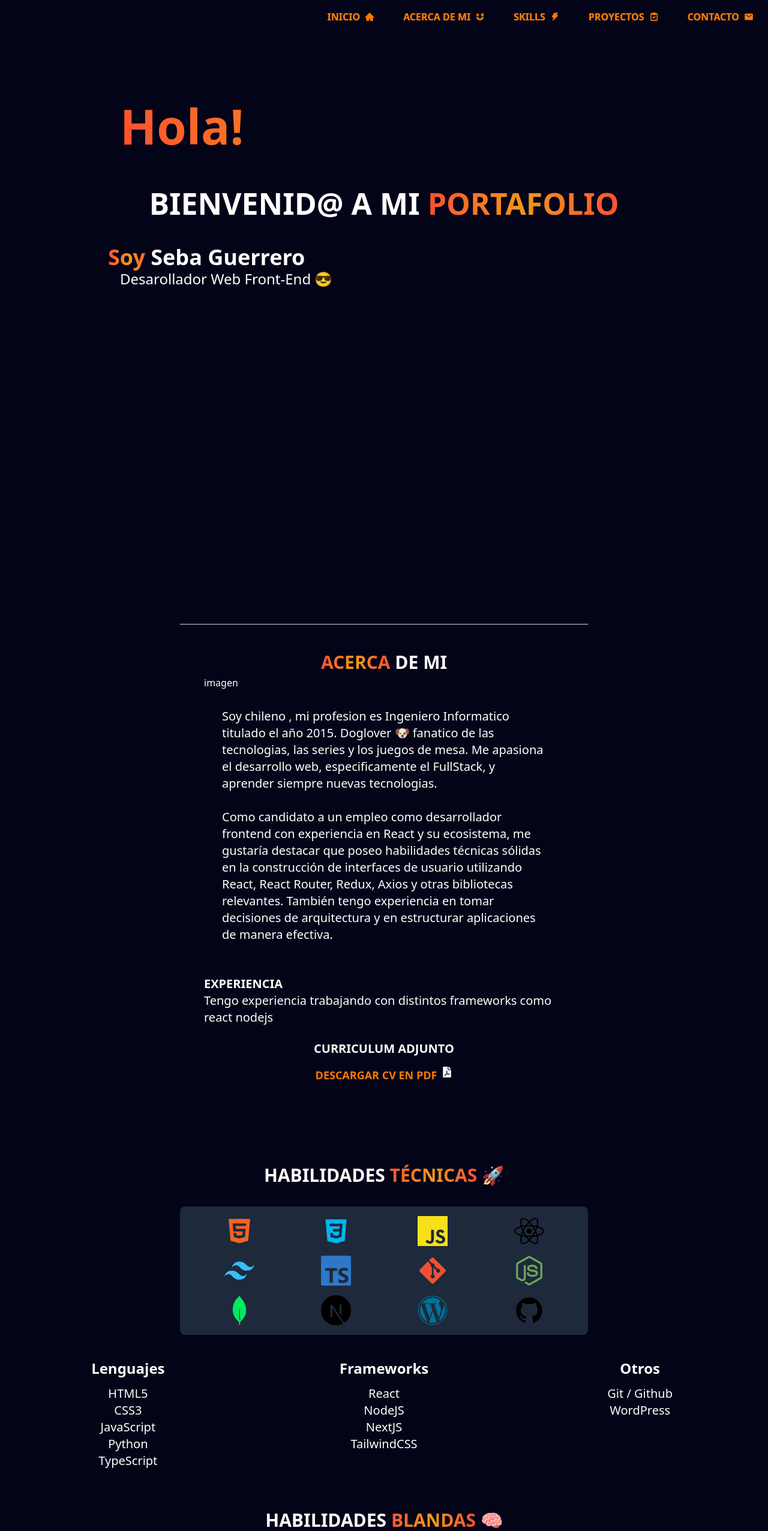
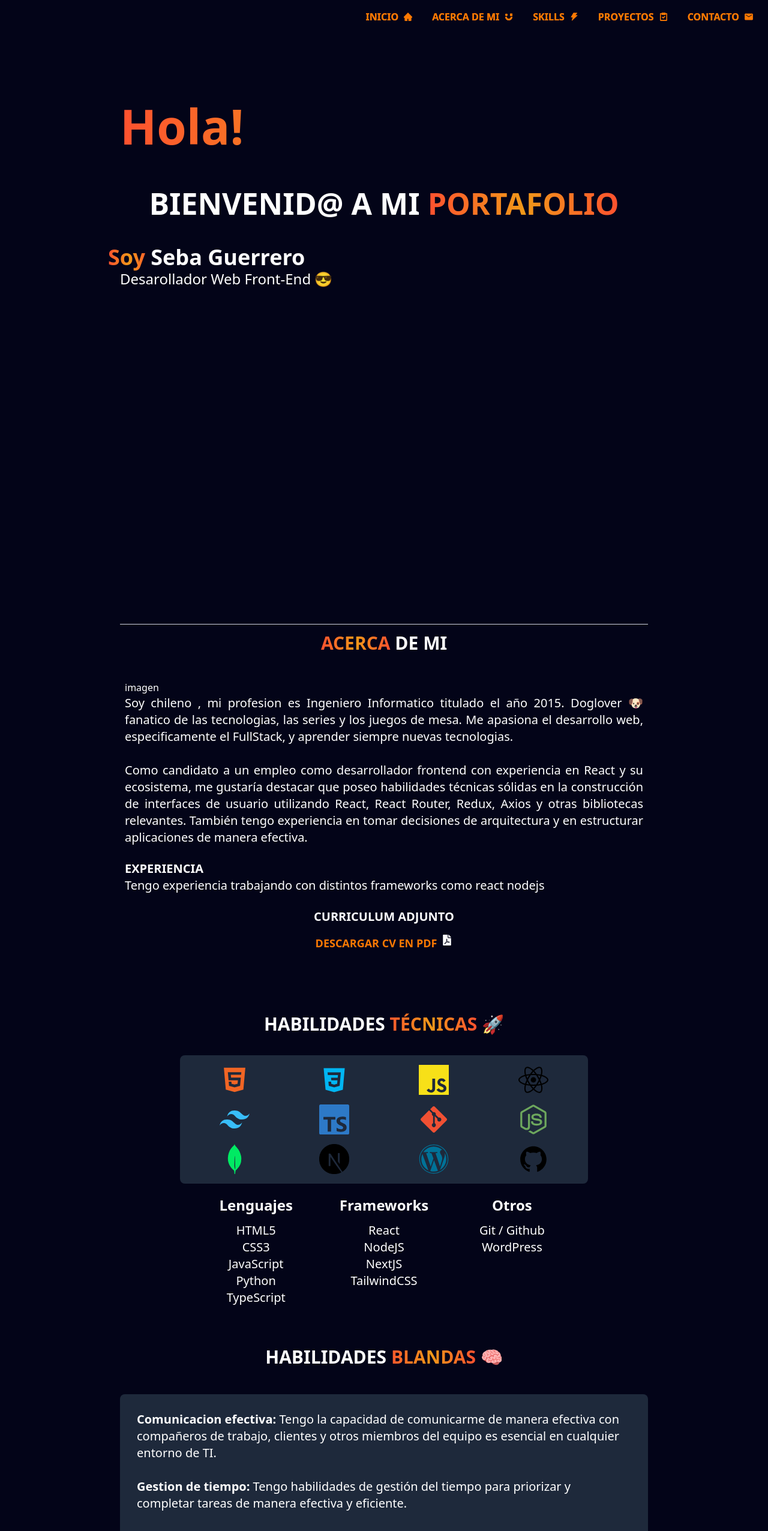
Before and after one commit to sebaguerrero15/portafolio, a Next.js app: page / in a window 1280 px wide. Shown: the top 2552 px of the page at 60% size. Built offline with nearby package versions, Linux system fonts and the light colour scheme.

Commit message:
cambios 3.1

```diff
--- a/src/components/navbar.js
+++ b/src/components/navbar.js
@@ -15,7 +15,7 @@ const Navbar = () => {
 
 useEffect(() => {
   window.addEventListener('scroll', () => {
-    window.scrollY > 60 ? setIsActive(true) : setIsActive(false)
+    window.scrollY > 70 ? setIsActive(true) : setIsActive(false)
   })
 }, [])
 
@@ -23,24 +23,24 @@ useEffect(() => {
 
     <header>
     <nav>
-      <ul className={`${isActive ? "bg-black py-2 shadow-md" : "bg-none py-2"} flex justify-end px-4 fixed items-center w-full transition-all z-10 top-0 space-x-8 text-md"`}>
+      <ul className={`${isActive ? "md:bg-black py-2 shadow-md" : "bg-none py-2"} md:flex md:justify-end px-4 fixed items-center w-full transition-all z-10 top-0 space-x-4 text-md sm:grid sm:grid-cols-1 sm:justify-start"`}>
             <li>
-              <Link href="/" className="text-[#FC7903] font-bold flex gap-2 items-center hover:bg-[#292929] hover:rounded-md p-2">
+              <Link href="/" className="text-[#FC7903] font-bold flex gap-2 items-center hover:bg-[#292929] hover:rounded-md p-2 sm:ml-[18px]">
                 INICIO <AiFillHome />
                 </Link>
                 </li>
                 <li>
-              <Scroll activeClass="active" to="about" smooth={true} duration={1500} offset={-30} className="text-[#FC7903] font-bold flex gap-2 items-center hover:bg-[#292929] cursor-pointer hover:rounded-md p-2">
+              <Scroll activeClass="active" to="about" smooth={true} duration={1500} offset={-44} className="text-[#FC7903] font-bold flex gap-2 items-center hover:bg-[#292929] cursor-pointer hover:rounded-md p-2">
                 ACERCA DE MI <CgUserlane />
               </Scroll>
               </li>
               <li>
-              <Scroll activeClass="active" to="skills" smooth={true} duration={1500} offset={-100} className="text-[#FC7903] font-bold flex gap-2 items-center hover:bg-[#292929] cursor-pointer hover:rounded-md p-2">
+              <Scroll activeClass="active" to="skills" smooth={true} duration={1500} offset={-70} className="text-[#FC7903] font-bold flex gap-2 items-center hover:bg-[#292929] cursor-pointer hover:rounded-md p-2">
                 SKILLS <AiFillThunderbolt />
               </Scroll>
               </li>
               <li>
-              <Scroll activeClass="active" to="proyectos" smooth={true} duration={1500} offset={-100} className="text-[#FC7903] font-bold flex gap-2 items-center hover:bg-[#292929] cursor-pointer hover:rounded-md p-2">
+              <Scroll activeClass="active" to="proyectos" smooth={true} duration={1500} offset={-70} className="text-[#FC7903] font-bold flex gap-2 items-center hover:bg-[#292929] cursor-pointer hover:rounded-md p-2">
                 PROYECTOS <BiTask />
                 </Scroll>
                 </li>
--- a/src/pages/about.js
+++ b/src/pages/about.js
@@ -5,16 +5,16 @@ const About = () => {
   return (
     <section
       id="about"
-      className="p-10 mx-[300px] my-[90px] border-t border-gray-300"
+      className="p-2 xl:mx-[200px] my-[90px] border-t border-gray-300 sm:mx-[30px]"
     >
-      <h2 className="text-white text-center uppercase font-bold mb-10 text-[30px] sm:m-0">
+      <h2 className="text-white text-center uppercase font-bold mb-10 text-[30px] sm:mx-[50px]">
         <span className="text-transparent bg-clip-text bg-gradient-to-r from-[#FF512F] via-[#F09819] to-[#FF512F] font-extrabold">
           Acerca
         </span>{" "}
         de Mi
       </h2>
-      <span className="text-white">imagen</span>
-      <article className="text-white text-md text-xl sm:m-[30px]">
+      <span className="text-white text-center">imagen</span>
+      <article className="text-white text-xl text-justify">
         <p>
           Soy chileno , mi profesion es Ingeniero Informatico titulado el año
           2015. Doglover 🐶 fanatico de las tecnologias, las series y los juegos
@@ -33,7 +33,7 @@ const About = () => {
       </article>
       <br />
 
-      <article className="text-white container text-xl">
+      <article className="text-white text-xl text-justify">
         <h2 className="uppercase font-bold">Experiencia</h2>
         <p>
           Tengo experiencia trabajando con distintos frameworks como react
@@ -45,7 +45,7 @@ const About = () => {
       <article className="text-white text-center">
         <p className="font-semibold text-xl flex justify-center sm:mb-4">CURRICULUM ADJUNTO</p>
 
-        <Link href="/CV_SEBASTIAN_GUERRERO.pdf" target='_blank' download="CV_SEBASTIAN_GUERRERO.pdf" className="text-[#FC7903] text-lg font-bold uppercase flex justify-center gap-2">Descargar CV en PDF <FaFilePdf className="text-white"/></Link>
+        <Link href="/CV_SEBASTIAN_GUERRERO.pdf" target='_blank' download="CV_SEBASTIAN_GUERRERO.pdf" className="text-[#FC7903] text-lg font-bold uppercase flex justify-center  gap-2">Descargar CV en PDF <FaFilePdf className="text-white"/></Link>
       </article>
     </section>
   );
--- a/src/pages/index.js
+++ b/src/pages/index.js
@@ -21,7 +21,7 @@ export default function Home() {
 
         <Navbar id="inicio"/>
 
-        <main id="inicio" className="h-screen w-full mt-[150px]">
+        <main id="inicio" className="h-screen w-full md:mt-[150px] sm:mt-[220px]">
           <section>
             <h1 className="text-[80px] ml-[200px] font-extrabold text-transparent bg-clip-text bg-gradient-to-r from-[#FF512F] via-[#F09819] to-[#FF512F] sm:mx-[200px] animate__bounceInLeft animate__delay-2s">Hola!</h1>
 
--- a/src/pages/proyectos.js
+++ b/src/pages/proyectos.js
@@ -40,11 +40,11 @@ const Proyectos = () => {
 
   <section className="mt-10">
     <h2 id="proyectos" className="text-white uppercase font-bold mb-10 text-[30px] text-center">Mis proyectos <span className="text-transparent bg-clip-text bg-gradient-to-r from-[#FF512F] via-[#F09819] to-[#FF512F] font-extrabold">Realizados</span> 📑</h2>
-    <ul className="grid grid-cols-2 text-white sm:grid sm:grid-cols-1">
+    <ul className="grid grid-cols-2 text-white sm:grid lg:grid-cols-2 lg:mx-[100px] sm:grid-cols-1">
       {trabajos.map((trabajo) => (
-        <li key={trabajo.id} className="bg-[#1E293B] m-auto h-[580px] w-[600px] rounded-md mb-11">
+        <li key={trabajo.id} className="bg-[#1E293B] m-auto h-[480px] w-[500px] rounded-md mb-11">
           <h3 className="m-5 text-extrabold text-center font-bold text-lg">{trabajo.titulo}</h3>
-          <Image src={trabajo.imagen} alt={trabajo.titulo} width={570} height={370} className="m-auto rounded-lg"/>
+          <Image src={trabajo.imagen} alt={trabajo.titulo} width={470} height={270} className="m-auto rounded-lg"/>
           <p className="mt-3 ml-5 text-lg">{trabajo.description}</p>
           <p>{trabajo.tecnologias}</p>
           <a href={trabajo.link} target="_blank" rel="noopener noreferrer" className="uppercase text-lg font-extrabold ml-5 text-transparent bg-clip-text bg-gradient-to-r from-[#FF512F] via-[#F09819] to-[#FF512F]">
--- a/src/pages/skills.js
+++ b/src/pages/skills.js
@@ -20,8 +20,8 @@ const Skills = () => {
         <h3 className="font-bold mt-[50px] text-center mb-5 uppercase text-[30px]">
           Habilidades<span className="text-transparent bg-clip-text bg-gradient-to-r from-[#FF512F] via-[#F09819] to-[#FF512F] font-extrabold"> Técnicas</span> 🚀
         </h3>
-        <div className="mx-[300px] mt-[30px] text-[50px] bg-[#1E293B] rounded-lg p-4 ">
-          <div className="grid grid-cols-4 gap-4 justify-items-center sm:mx-[10px]">
+        <div className="lg:mx-[300px] lg:mt-[30px] text-[50px] bg-[#1E293B] rounded-lg p-4 sm:mx-[120px]">
+          <div className="grid grid-cols-4 gap-4 justify-items-center">
             <AiFillHtml5 className="text-[#F16524]"/>
             <DiCss3 className="text-[#01B5F2]"/>
             <SiJavascript className="text-[#F7E018]" />
@@ -37,7 +37,7 @@ const Skills = () => {
             </div>
         </div>
 
-        <div className="grid grid-cols-3 text-center mt-[20px]">
+        <div className="grid grid-cols-3 text-center lg:mx-[320px]">
           <div className="mt-5">
             <p className="text-2xl font-extrabold">Lenguajes</p>
             <ol className="font-light p-3 text-xl">
@@ -73,7 +73,7 @@ const Skills = () => {
       <h3 className="text-white text-center font-bold mt-[50px] mb-5 uppercase text-[30px]">
           Habilidades<span className="text-transparent bg-clip-text bg-gradient-to-r from-[#FF512F] via-[#F09819] to-[#FF512F] font-extrabold"> Blandas</span> 🧠
         </h3>
-      <div className="text-white m-10 mx-[70px] text-md bg-[#1E293B] rounded-lg p-7 mb-[100px] text-xl sm:mx-[50px]">
+      <div className="text-white m-10 mx-[70px] text-md bg-[#1E293B] rounded-lg p-7 mb-[100px] text-xl sm:mx-[50px] lg:mx-[200px]">
         <p>
           <span className="font-bold text-md">Comunicacion efectiva:</span> Tengo la capacidad
           de comunicarme de manera efectiva con compañeros de trabajo, clientes
```
